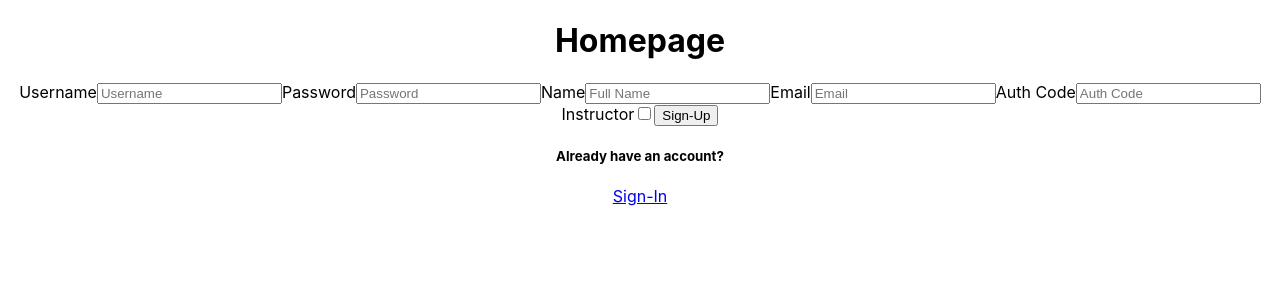
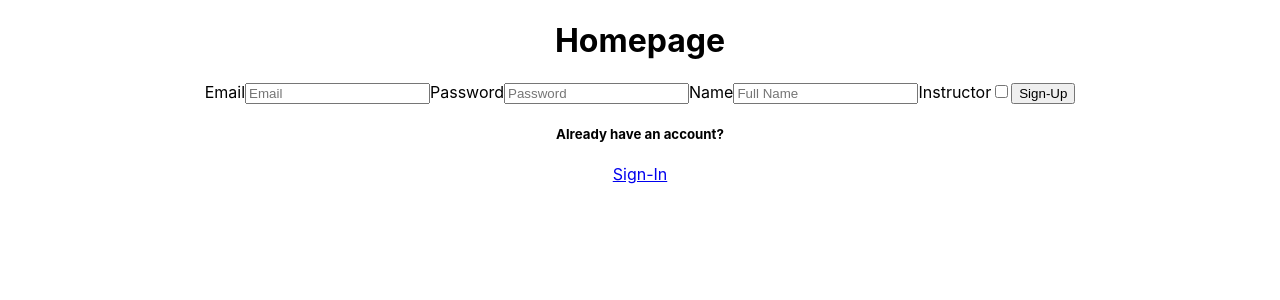
Before and after one commit to Anywhere-fitness-6-front-end/front-end, a React (Create React App) app in the folder anywhere-fitness-6/: page / in a window 1280 px wide. Shown: the top 300 px of the page. Built offline with nearby package versions, Linux system fonts and the light colour scheme.

Commit message:
change username to email

```diff
--- a/anywhere-fitness-6/src/Components/Sign-in.js
+++ b/anywhere-fitness-6/src/Components/Sign-in.js
@@ -3,7 +3,7 @@ import axios from 'axios';
 import {Link} from 'react-router-dom'
 
 const user = {
-    username: '',
+    email: '',
     password: '',
 };
 
@@ -36,13 +36,13 @@ const SignIn = (props) => {
     return (
         <div>
         <form onSubmit={handleSubmit}>
-            <label>Username
+            <label>Email
                 <input
                 value={userData.username}
-                type='text'
-                name='username'
-                id='usernameId'
-                placeholder='Username'
+                type='email'
+                name='email'
+                id='emailId'
+                placeholder='Email'
                 onChange={handleOnChange}
                 required/>
             </label>
@@ -60,9 +60,12 @@ const SignIn = (props) => {
 
             <button id="sign-in-btn">Sign-In</button>
         </form>
+
         {erroMessage && <div><h4 style={{color:'red'}}>{erroMessage}</h4></div>}
+
         <h5>Need an account?</h5>
         <Link to="/" className="btn btn-primary">Sign-Up</Link>
+
         </div>
     )
 }
--- a/anywhere-fitness-6/src/Components/Sign-up-form.js
+++ b/anywhere-fitness-6/src/Components/Sign-up-form.js
@@ -5,11 +5,9 @@ import {Link} from 'react-router-dom'
 
 
 const user = {
-    username:'',
+    email:'',
     password:'',
     name: '',
-    email: '',
-    auth: '',
     instructor: false,
 };
 
@@ -41,13 +39,13 @@ export default function Form (props){
  }
     return <div>
         <form onSubmit={handleSubmit}>
-        <label>Username
+        <label>Email
                 <input
-                value={userData.username}
-                type='text'
-                name='username'
-                id='usernameId'
-                placeholder='Username'
+                value={userData.email}
+                type='email'
+                name='email'
+                id='emailId'
+                placeholder='Email'
                 onChange={onChange}
                 required/>
             </label>
@@ -72,26 +70,6 @@ export default function Form (props){
             onChange={onChange}
             required/>
         </label>
-        <label>Email
-            <input
-            value={userData.email}
-            type='email'
-            name='email'
-            id='email'
-            placeholder='Email'
-            onChange={onChange}
-            required/>
-        </label>
-        <label>Auth Code
-            <input
-            value={userData.auth}
-            type='text'
-            name='auth'
-            id='auth'
-            placeholder='Auth Code'
-            onChange={onChange}
-            required/>
-        </label>
         <label>Instructor
             <input
             type='checkbox'
@@ -103,9 +81,12 @@ export default function Form (props){
         </label>
         <button id="sign-up-btn">Sign-Up</button>
         </form>
+
         {erroMessage && <div><h4 style={{color:'red'}}>{erroMessage}</h4></div>}
+
         <h5>Already have an account?</h5>
         <Link to="/sign-in" className="btn btn-primary">Sign-In</Link>
+
     </div>
 
 };
```
